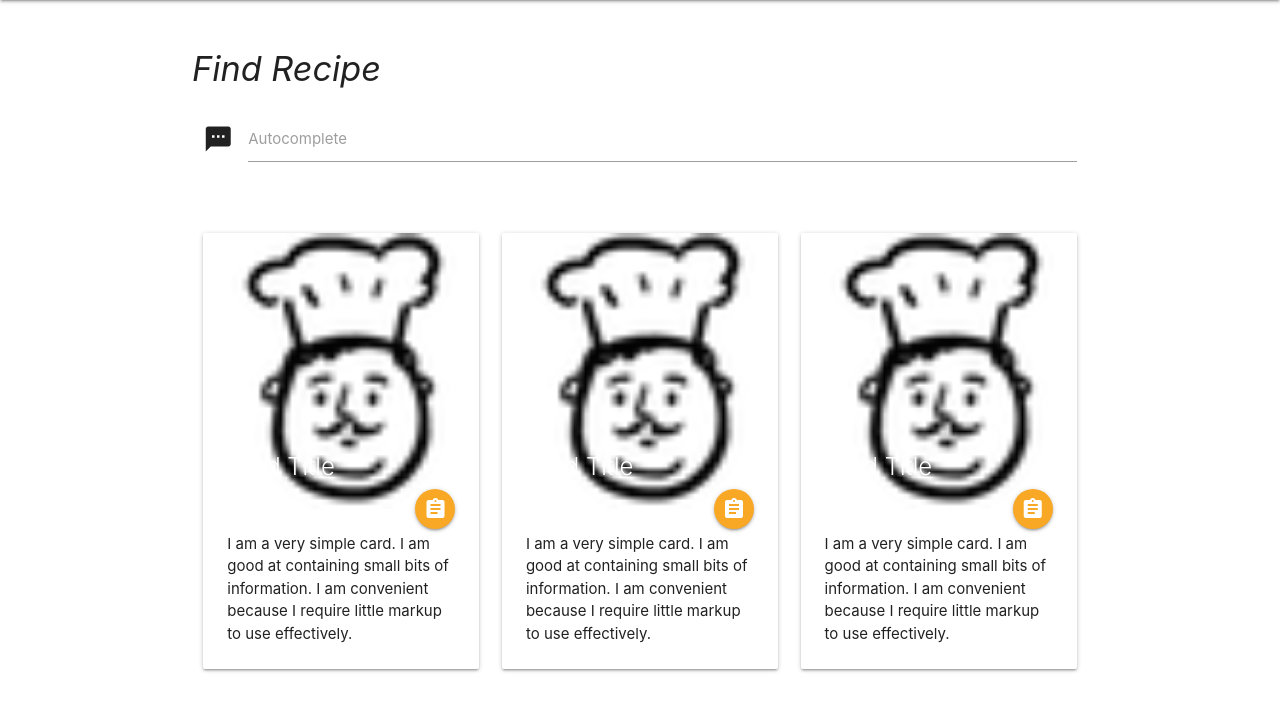
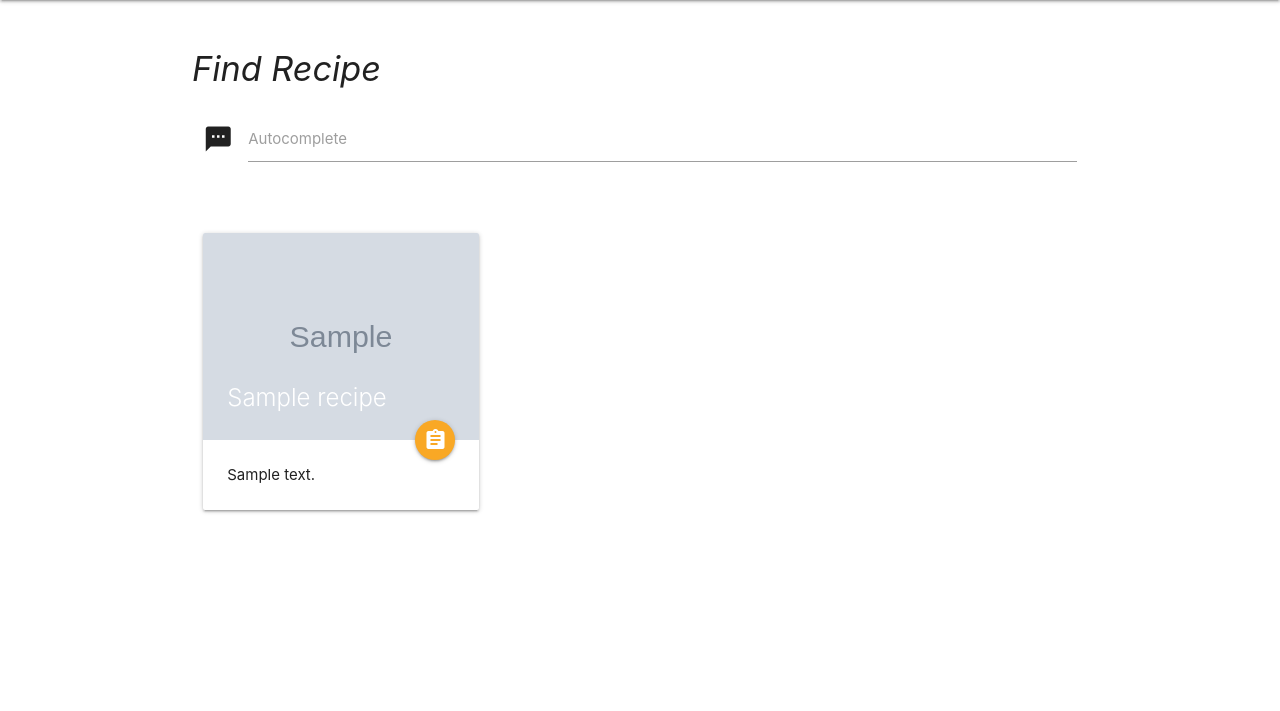
Before and after one commit to wickyakloe/Online-Cookbook, a Flask app: page / in a window 1280 px wide. Shown: the part 64-775 px from the top of the page. Run offline with Flask 2, Linux system fonts and the light colour scheme; grey boxes marked "Sample" are stand-in pictures; a database or web service that is not in the repository returns one stand-in record (values such as "Sample title"); some libraries are stand-ins or nearby versions.

Commit message:
Create flask-pymongo connection and populate index.html

```diff
--- a/app.py
+++ b/app.py
@@ -1,17 +1,29 @@
+import os
 from flask import Flask, render_template
+from flask_pymongo import PyMongo
 
+# Initialize the flask app
+app = Flask(__name__)
 
-app = Flask(__name__)
+# Get mongodb URI form env variable
+MONGODB_URI = os.getenv("MONGO_URI")
+# Set the DB name
+app.config["MONGO_DBNAME"] = "online_cookbook"
+# Set the Mongo URI
+app.config["MONGO_URI"] = MONGODB_URI
+# Initialize MongoDB as mongo variable
+mongo = PyMongo(app)
 
 
 @app.route("/")
 def index():
-    return render_template("index.html")
+    return render_template("index.html", recipes=mongo.db.recipe.find())
 
 
 @app.route("/createrecipe")
 def create_recipe():
     return render_template("createrecipe.html")
+
 
 @app.route("/editrecipe")
 def edit_recipe():
--- a/templates/index.html
+++ b/templates/index.html
@@ -15,7 +15,21 @@
 </div>
 <!-- Materialize fab card -->
 <div class="row">
+    {% for recipe in recipes %}
     <div class="col s12 m4">
+        <div class="card">
+            <div class="card-image">
+                <img src="{{recipe.image_url}}">
+                <span class="card-title">{{recipe.title}}</span>
+                <a class="btn-floating halfway-fab waves-effect waves-light yellow darken-3"><i class="material-icons">assignment</i></a>
+            </div>
+            <div class="card-content">
+                <p>{{recipe.description}}</p>
+            </div>
+        </div>
+    </div>
+    {% endfor %}
+    <!-- <div class="col s12 m4">
         <div class="card">
             <div class="card-image">
                 <img src="static/media/0402-chef_48.png">
@@ -38,19 +52,7 @@
                 <p>I am a very simple card. I am good at containing small bits of information. I am convenient because I require little markup to use effectively.</p>
             </div>
         </div>
-    </div>
-    <div class="col s12 m4">
-        <div class="card">
-            <div class="card-image">
-                <img src="static/media/0402-chef_48.png">
-                <span class="card-title">Card Title</span>
-                <a class="btn-floating halfway-fab waves-effect waves-light yellow darken-3"><i class="material-icons">assignment</i></a>
-            </div>
-            <div class="card-content">
-                <p>I am a very simple card. I am good at containing small bits of information. I am convenient because I require little markup to use effectively.</p>
-            </div>
-        </div>
-    </div>
+    </div> -->
 </div>
 
 <!-- Modal Structure -->
```
